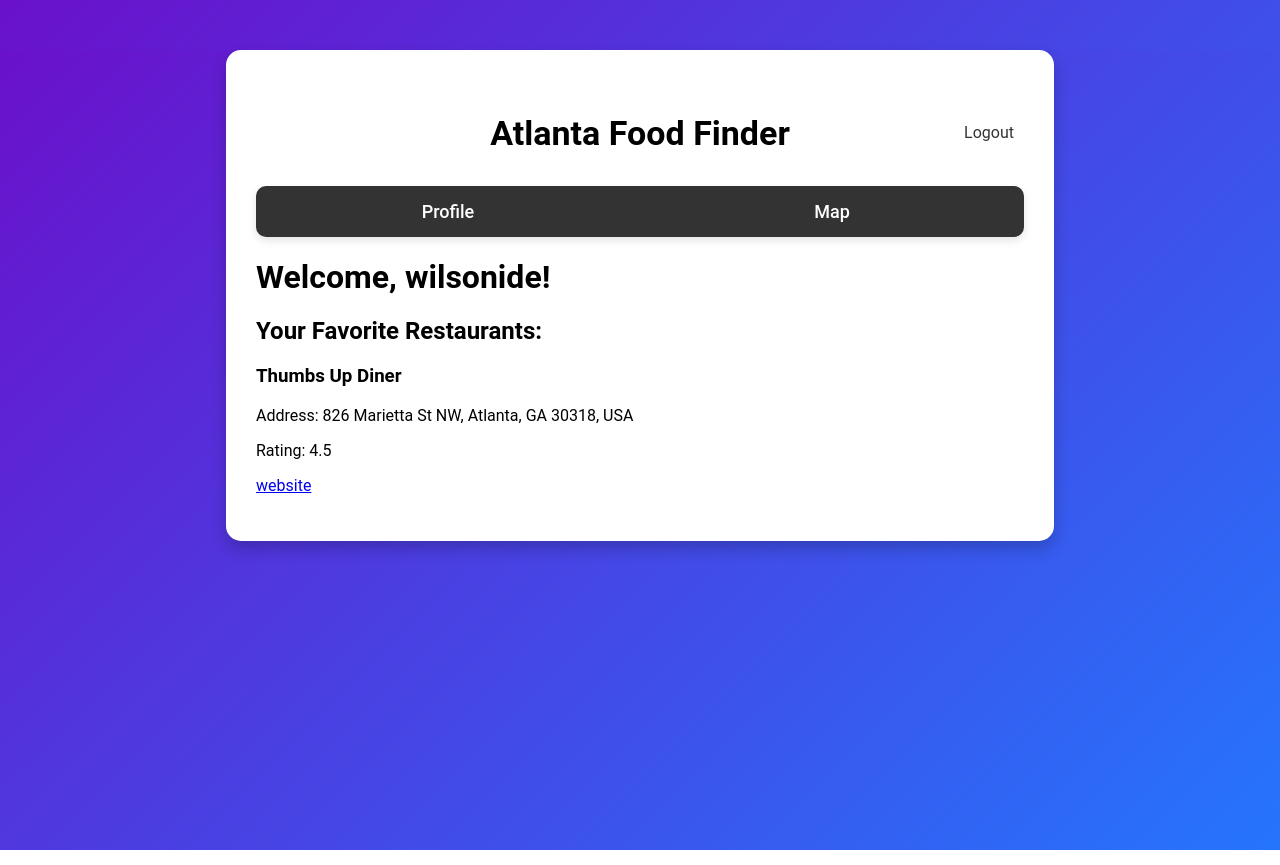
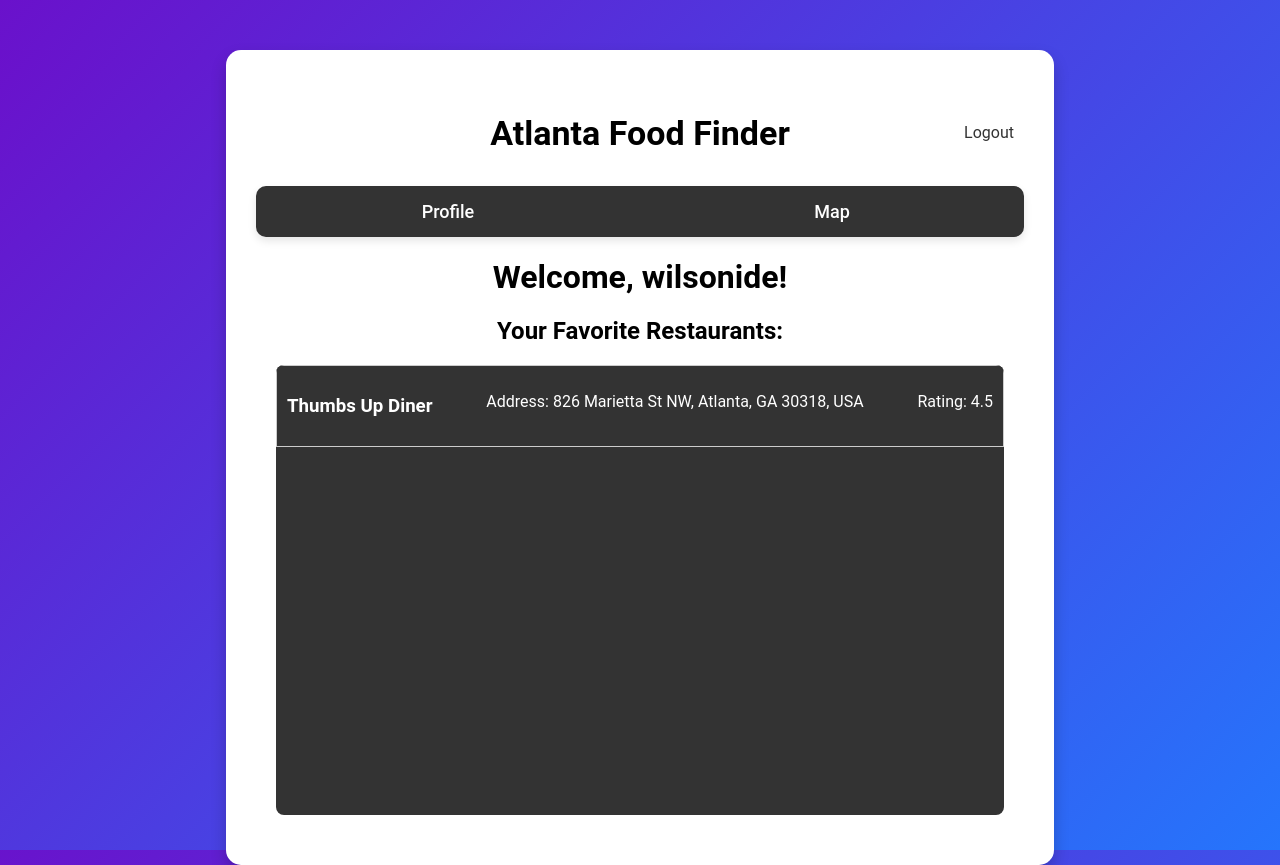
Before and after one commit to Connor5190/CS2340-Project-1, a Django app: page /profile/ in a window 1280 px wide. Run offline with Django 5.2, Linux system fonts and the light colour scheme; a user stored in the database is signed in; data comes from the database, SQL or seed files in the repository.

Commit message:
favorites information
made it such that the favorites page would also route you to the specific restaurant when clicking on the restaurant that was favorited

```diff
--- a/Restaurant_Search/templates/Restaurant_Search/map.html
+++ b/Restaurant_Search/templates/Restaurant_Search/map.html
@@ -18,7 +18,7 @@
     <div class="container">
         <div id="title">
             <h1 class="title">Atlanta Food Finder</h1>
-            <a href="{% url 'login' %}" class="logout">Logout</a>
+            <a href="{% url 'index' %}" class="logout">Logout</a>
         </div>
 
         <div id="menu">
--- a/Restaurant_Search/templates/Restaurant_Search/profile.html
+++ b/Restaurant_Search/templates/Restaurant_Search/profile.html
@@ -13,7 +13,7 @@
     <div class="container">
         <div id="title">
             <h1 class="title">Atlanta Food Finder</h1>
-            <a href="{% url 'login' %}" class="logout">Logout</a>
+            <a href="{% url 'index' %}" class="logout">Logout</a>
         </div>
 
         <div id="menu">
--- a/static/css/profile_styles.css
+++ b/static/css/profile_styles.css
@@ -65,3 +65,34 @@ body, html {
     border-radius: 15px;
     box-shadow: 0 8px 16px rgb(0,0,0,0.2);
 }
+
+h1, h2 {
+    text-align: center;
+}
+
+#restaurant-list {
+    height: 450px;
+    max-height: 450px;
+    overflow-y: auto; /* Enable vertical scrolling */
+    margin: 20px; /* Optional margin */
+    background-color: #333;
+    border: none;
+    border-radius: 8px;
+    color: white;
+}
+
+.favorite-restaurant-item {
+    display: flex;
+    justify-content: space-between;
+    padding: 10px;
+}
+
+.favorite-restaurant-item {
+    background-color: #333;
+    color: white;
+    border: 1px #ccc solid;
+}
+
+.favorite-restaurant-item:hover {
+    background:#6A11CB;
+}
--- a/static/javascript/profile.js
+++ b/static/javascript/profile.js
@@ -30,12 +30,14 @@ document.addEventListener('DOMContentLoaded', () => {
                         <h3>${place.name}</h3>
                         <p>Address: ${place.address}</p>
                         <p>Rating: ${place.rating}</p>
-                        <p><a href="${place.website}" target="_blank">website</a></p>
-
                 `;
 
                         // Append each favorite restaurant to the list
                         restaurantList.appendChild(restaurantItem);
+
+                        restaurantItem.onclick = function (){
+                            window.location.href = `/details/${place.place_id}/`;
+                        }
                     });
                 } else {
                     restaurantList.innerHTML = '<p>You have no favorite restaurants yet.</p>';
```
